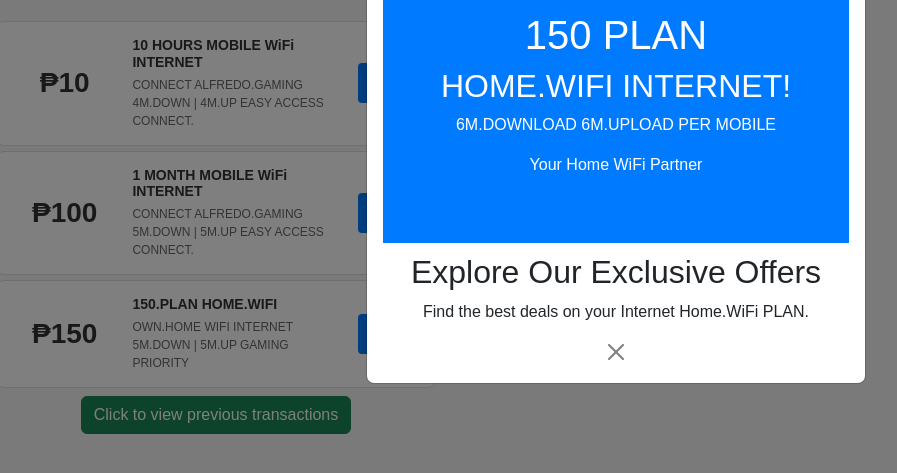
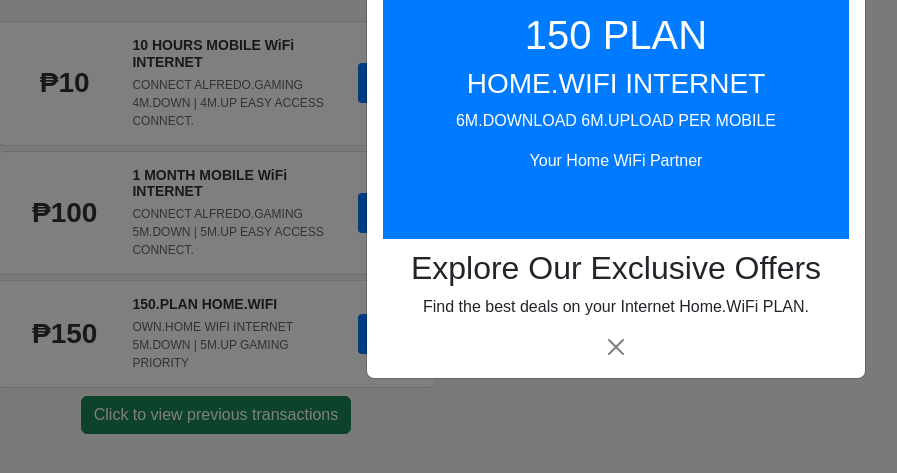
Before and after one commit to syzup/ag13internet.shop, a plain HTML site: page index.html in a window 1280 px wide. Shown: the part 133-606 px from the top of the page, without its empty margins (24-921 px from the left). Drawn offline with nearby package versions, Linux system fonts and the light colour scheme; some packages are replaced by stand-ins of ours; a script that the page names is missing.

Commit message:
index.html

```diff
--- a/index.html
+++ b/index.html
@@ -149,8 +149,7 @@
                 <button type="button" class="btn-close" data-bs-dismiss="modal" aria-label="Close"></button>
               </div>
               <div class="modal-body">
-                <meta charset="UTF-8">    <meta name="viewport" content="width=device-width, initial-scale=1.0">    <title>AG13 Online Voucher Store</title>    <link rel="stylesheet" href="styles.css">    <style>        body {            font-family: Arial, sans-serif;            background-color: #f4f4f4;            margin: 0;            padding: 20px;        }        header {            text-align: center;            padding: 50px;            background-color: #007BFF;            color: white;        }        main {            margin-top: 10px;            text-align: center;        }        .voucher-button {            padding: 15px 30px;            background-color: #28a745;            color: white;            border: none;            border-radius: 5px;            cursor: pointer;            font-size: 16px;        }        .voucher-button:hover {            background-color: #218838;        }    </style><header>    <h1>150 PLAN</h1> <h2>HOME.WIFI INTERNET!</h2><p> 6M.DOWNLOAD  6M.UPLOAD PER MOBILE</p> <p>Your Home WiFi Partner </p></header><main>    <h2>Explore Our Exclusive Offers</h2>    <p>Find the best deals on your Internet Home.WiFi PLAN.</p> <button type="button" class="btn-close" data-bs-dismiss="modal" aria-label="Close"></button>   </main>
-
+                <meta charset="UTF-8">    <meta name="viewport" content="width=device-width, initial-scale=1.0">    <title>AG13 Online Voucher Store</title>    <link rel="stylesheet" href="styles.css">    <style>        body {            font-family: Arial, sans-serif;            background-color: #f4f4f4;            margin: 0;            padding: 20px;        }        header {            text-align: center;            padding: 50px;            background-color: #007BFF;            color: white;        }        main {            margin-top: 10px;            text-align: center;        }        .voucher-button {            padding: 15px 30px;            background-color: #28a745;            color: white;            border: none;            border-radius: 5px;            cursor: pointer;            font-size: 16px;        }        .voucher-button:hover {            background-color: #218838;        }    </style><header>    <h1>150 PLAN</h1> <h3>HOME.WIFI INTERNET</h3><p> 6M.DOWNLOAD  6M.UPLOAD PER MOBILE</p> <p>Your Home WiFi Partner </p></header><main>    <h2>Explore Our Exclusive Offers</h2>    <p>Find the best deals on your Internet Home.WiFi PLAN.</p> <button type="button" class="btn-close" data-bs-dismiss="modal" aria-label="Close"></button>   </main>
               </div>
             </div>
           </div>
```
